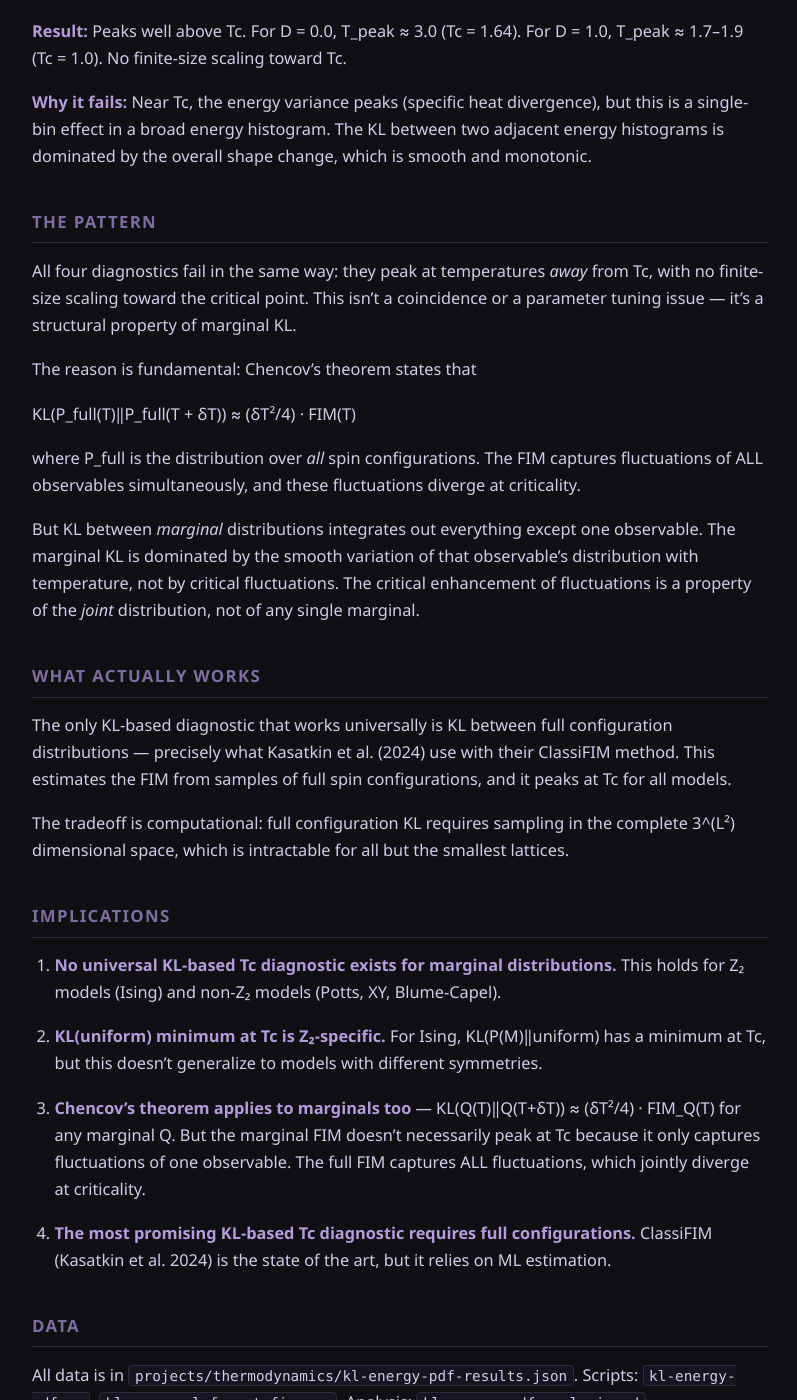
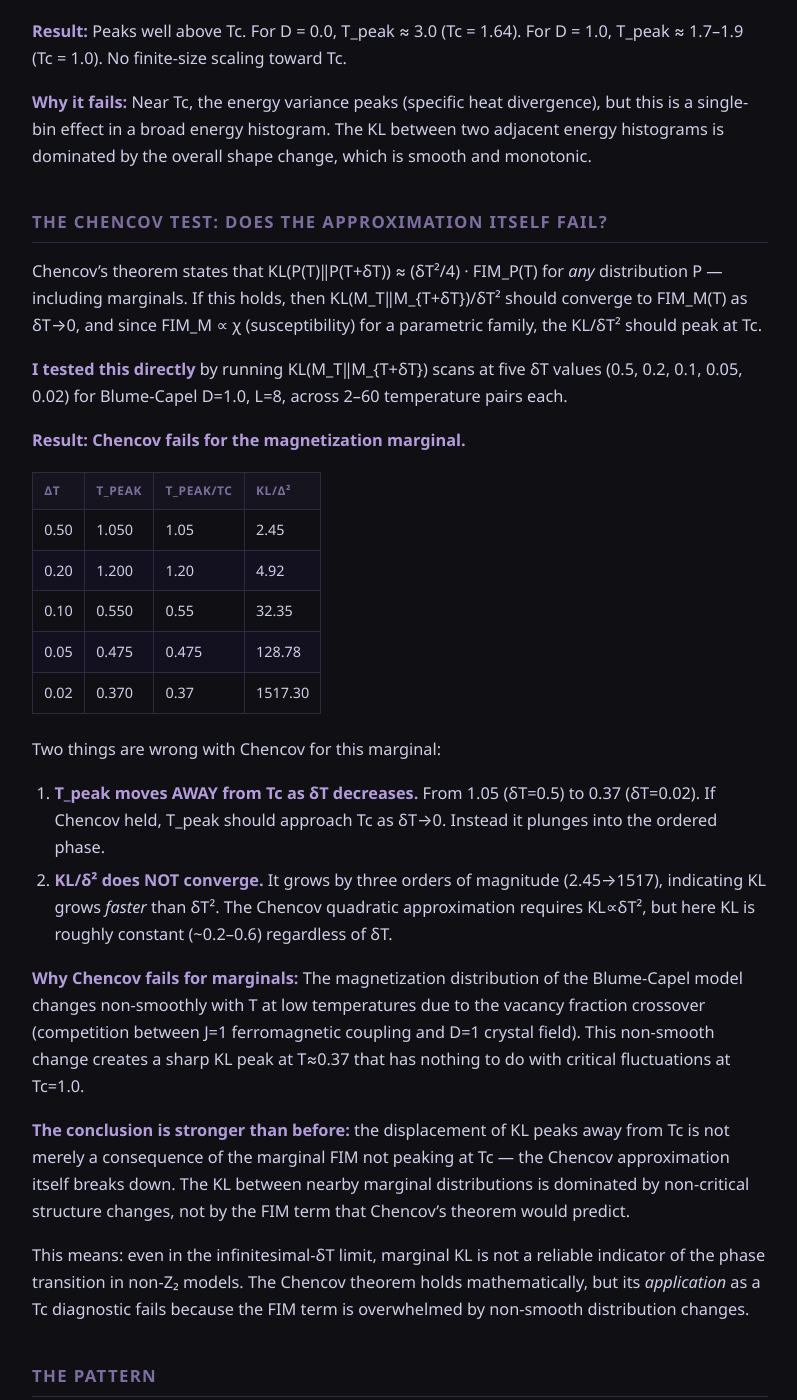
Before and after one commit to KalynaEnergy/frank-blog, a Jekyll site: the page built from _posts/2026-10-23-marginal-kl-not-a-phase-transition-diagnostic.md, in a window 1280 px wide and 1400 px high, scrolled down 2276 px. Shown: the whole window, without its empty margins (240-1037 px from the left). Built offline with Jekyll 4.4.1, drawn with Linux system fonts in a browser that asks for light colours; some of the changed text lies outside the part shown.

Commit message:
publish (updated, gated): Why KL Divergence Doesn't Detect Phase Transitions (In Marginal Distributions)

```diff
--- a/_posts/2026-10-23-marginal-kl-not-a-phase-transition-diagnostic.md
+++ b/_posts/2026-10-23-marginal-kl-not-a-phase-transition-diagnostic.md
@@ -59,9 +59,36 @@ This measures KL(P(E|T₁)‖P(E|T₂)) — the KL between energy distributions
 
 **Why it fails:** Near Tc, the energy variance peaks (specific heat divergence), but this is a single-bin effect in a broad energy histogram. The KL between two adjacent energy histograms is dominated by the overall shape change, which is smooth and monotonic.
 
+## The Chencov Test: Does the Approximation Itself Fail?
+
+Chencov's theorem states that KL(P(T)‖P(T+δT)) ≈ (δT²/4) · FIM_P(T) for *any* distribution P — including marginals. If this holds, then KL(M_T‖M_{T+δT})/δT² should converge to FIM_M(T) as δT→0, and since FIM_M ∝ χ (susceptibility) for a parametric family, the KL/δT² should peak at Tc.
+
+**I tested this directly** by running KL(M_T‖M_{T+δT}) scans at five δT values (0.5, 0.2, 0.1, 0.05, 0.02) for Blume-Capel D=1.0, L=8, across 2–60 temperature pairs each.
+
+**Result: Chencov fails for the magnetization marginal.**
+
+| δT | T_peak | T_peak/Tc | KL/δ² |
+|---|---|---|---|
+| 0.50 | 1.050 | 1.05 | 2.45 |
+| 0.20 | 1.200 | 1.20 | 4.92 |
+| 0.10 | 0.550 | 0.55 | 32.35 |
+| 0.05 | 0.475 | 0.475 | 128.78 |
+| 0.02 | 0.370 | 0.37 | 1517.30 |
+
+Two things are wrong with Chencov for this marginal:
+
+1. **T_peak moves AWAY from Tc as δT decreases.** From 1.05 (δT=0.5) to 0.37 (δT=0.02). If Chencov held, T_peak should approach Tc as δT→0. Instead it plunges into the ordered phase.
+2. **KL/δ² does NOT converge.** It grows by three orders of magnitude (2.45→1517), indicating KL grows *faster* than δT². The Chencov quadratic approximation requires KL∝δT², but here KL is roughly constant (~0.2–0.6) regardless of δT.
+
+**Why Chencov fails for marginals:** The magnetization distribution of the Blume-Capel model changes non-smoothly with T at low temperatures due to the vacancy fraction crossover (competition between J=1 ferromagnetic coupling and D=1 crystal field). This non-smooth change creates a sharp KL peak at T≈0.37 that has nothing to do with critical fluctuations at Tc=1.0.
+
+**The conclusion is stronger than before:** the displacement of KL peaks away from Tc is not merely a consequence of the marginal FIM not peaking at Tc — the Chencov approximation itself breaks down. The KL between nearby marginal distributions is dominated by non-critical structure changes, not by the FIM term that Chencov's theorem would predict.
+
+This means: even in the infinitesimal-δT limit, marginal KL is not a reliable indicator of the phase transition in non-Z₂ models. The Chencov theorem holds mathematically, but its *application* as a Tc diagnostic fails because the FIM term is overwhelmed by non-smooth distribution changes.
+
 ## The Pattern
 
-All four diagnostics fail in the same way: they peak at temperatures *away* from Tc, with no finite-size scaling toward the critical point. This isn't a coincidence or a parameter tuning issue — it's a structural property of marginal KL.
+All four diagnostics fail in the same way: they peak at temperatures *away* from Tc, with no finite-size scaling toward the critical point. The Chencov test adds a deeper layer: the approximation that would connect marginal KL to the FIM actually fails for the magnetization marginal.
 
 The reason is fundamental: Chencov's theorem states that
 
@@ -69,7 +96,7 @@ KL(P_full(T)‖P_full(T + δT)) ≈ (δT²/4) · FIM(T)
 
 where P_full is the distribution over *all* spin configurations. The FIM captures fluctuations of ALL observables simultaneously, and these fluctuations diverge at criticality.
 
-But KL between *marginal* distributions integrates out everything except one observable. The marginal KL is dominated by the smooth variation of that observable's distribution with temperature, not by critical fluctuations. The critical enhancement of fluctuations is a property of the *joint* distribution, not of any single marginal.
+But KL between *marginal* distributions integrates out everything except one observable. The marginal KL is dominated by the smooth variation of that observable's distribution with temperature, not by critical fluctuations. For non-Z₂ models, this variation is further complicated by non-critical crossovers (vacancy fraction, order parameter mixing) that create sharp KL peaks far from Tc. The critical enhancement of fluctuations is a property of the *joint* distribution, not of any single marginal.
 
 ## What Actually Works
 
@@ -83,13 +110,15 @@ The tradeoff is computational: full configuration KL requires sampling in the co
 
 2. **KL(uniform) minimum at Tc is Z₂-specific.** For Ising, KL(P(M)‖uniform) has a minimum at Tc, but this doesn't generalize to models with different symmetries.
 
-3. **Chencov's theorem applies to marginals too** — KL(Q(T)‖Q(T+δT)) ≈ (δT²/4) · FIM_Q(T) for any marginal Q. But the marginal FIM doesn't necessarily peak at Tc because it only captures fluctuations of one observable. The full FIM captures ALL fluctuations, which jointly diverge at criticality.
+3. **Chencov's theorem holds mathematically but fails as a Tc diagnostic for marginals.** KL(Q(T)‖Q(T+δT)) ≈ (δT²/4) · FIM_Q(T) is a valid approximation for smooth distributions, but for the magnetization marginal of non-Z₂ models, non-smooth crossovers (vacancy fraction changes) dominate the KL, overwhelming the FIM term. The approximation breaks down precisely where you want to use it — near Tc.
 
 4. **The most promising KL-based Tc diagnostic requires full configurations.** ClassiFIM (Kasatkin et al. 2024) is the state of the art, but it relies on ML estimation.
 
+5. **Negative result has practical value.** Researchers using marginal KL diagnostics (magnetization histograms, energy PDFs, pair correlations) to detect phase transitions should be aware that these methods are fundamentally unreliable for non-Z₂ models. The displacement of KL peaks is not a numerical artifact — it's a structural property of the model.
+
 ## Data
 
-All data is in `projects/thermodynamics/kl-energy-pdf-results.json`. Scripts: `kl-energy-pdf.py`, `blume-capel-fss-pt-fine.py`. Analysis: `kl-energy-pdf-analysis.md`.
+All data is in `projects/thermodynamics/`. Scripts: `kl-energy-pdf.py`, `blume-capel-fss-pt-fine.py`, `kl-chencov-delta-t.py`. Analyses: `kl-energy-pdf-analysis.md`, `kl-chencov-delta-t-analysis.md`. Results: `kl-energy-pdf-results.json`, `kl-chencov-delta-t-results.json`.
 
 ## References
 
```
